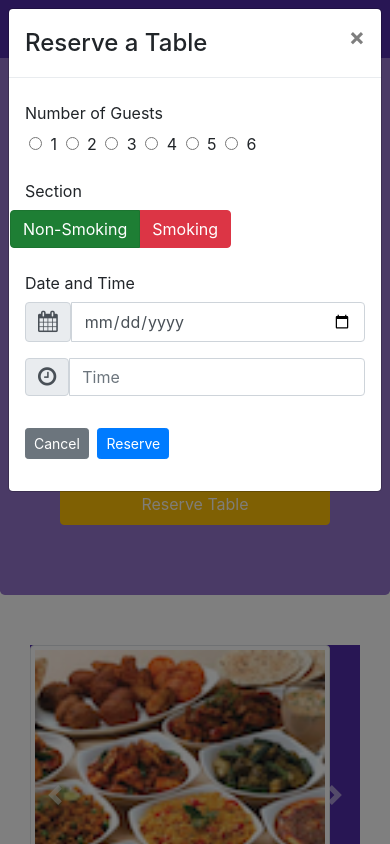
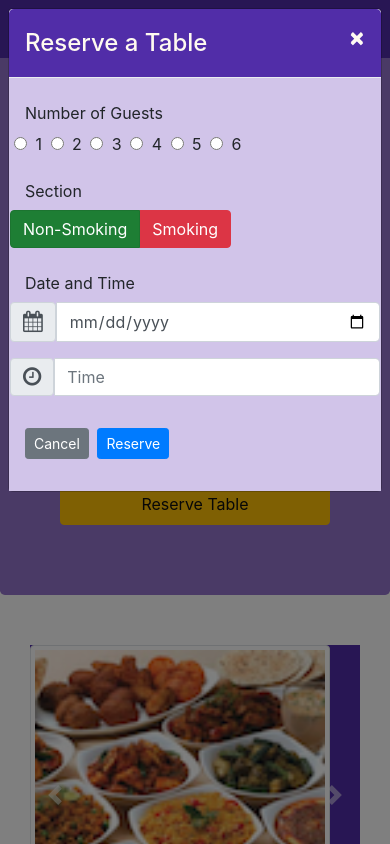
Before and after one commit to lostancient/confusion, a website: page index.html in a window 390 px wide. Both pictures are taken after a click on the link "Reserve Table". Shown: the top 844 px of the page. Drawn offline with nearby package versions, Linux system fonts and the light colour scheme.

Commit message:
added js to show modals

```diff
--- a/css/styles.scss
+++ b/css/styles.scss
@@ -75,3 +75,25 @@ body{
     position: absolute;
     bottom: 0px;
 }
+.modal{
+    .modal-header {
+        background: $background-dark;
+        color: floralwhite;
+            .close {
+                color: floralwhite;
+                opacity: 1;
+            }
+    }
+    .modal-body {
+        background: $background-pale;
+    }
+}
+#reserveButton {
+    color: #0f0f0f;
+}
+#date {
+    padding: 0;
+}
+#radioDiv {
+    padding: 0;
+}
--- a/index.html
+++ b/index.html
@@ -11,7 +11,7 @@
         <link rel="stylesheet" href="css/styles.css">
         <link rel="stylesheet" href="node_modules/font-awesome/css/font-awesome.min.css">
         <link rel="stylesheet" href="css/bootstrap-social.css">
-        <script src="js/scripts.js"></script>
+
     <!-- endbuild -->
     <title>Ristorante Con Fusion</title>
 </head>
@@ -31,7 +31,7 @@
                     <li class="nav-item"><a class="nav-link" href="contactus.html"><span class="fa fa-address-card fa-lg"></span>Contact</a></li>
                 </ul>
                  <span class="navbar-text">
-                    <a data-toggle="modal" data-target="#loginModal">
+                    <a id="loginButton">
                     <span class="fa fa-sign-in"></span> Login</a>
                 </span>
             </div>
@@ -43,7 +43,7 @@
             <div class="modal-content">
                 <div class="modal-header">
                     <h4 class="modal-title">Login </h4>
-                    <button type="button" class="close" data-dismiss="modal">&times;</button>
+                    <button type="button" class="close" data-dismiss="modal" id="modalCloseButton">&times;</button>
                 </div>
                 <div class="modal-body">
                     <form>
@@ -78,7 +78,7 @@
                 <div class="modal-content">
                     <div class="modal-header">
                         <h4 class="modal-title">Reserve a Table </h4>
-                        <button type="button" class="close" data-dismiss="modal">&times;</button>
+                        <button type="button" class="close" data-dismiss="modal" id="modalCloseButton">&times;</button>
                     </div>
                     <div class="modal-body">
                         <form>
@@ -137,7 +137,7 @@
                     <img src="img/logo.png" class="img-fluid">
                 </div>
                 <div class="col-12 col-sm align-self-center">
-                    <a data-toggle="modal" data-target="#reserveModal" class="btn btn-block nav-link btn-warning" id="reserveButton">Reserve Table</a>
+                    <a data-target="#reserveModal" class="btn btn-block nav-link btn-warning" id="reserveButton">Reserve Table</a>
                 </div>
             </div>
         </div>
@@ -298,13 +298,13 @@
  <script src="node_modules/jquery/dist/jquery.slim.min.js"></script>
  <script src="node_modules/popper.js/dist/umd/popper.min.js"></script>
  <script src="node_modules/bootstrap/dist/js/bootstrap.min.js"></script>
+ <script src="js/scripts.js"></script>
  <!-- endbuild-->
 
- <!-- <script>
-    $(document).ready(function(){
-        $('[data-toggle="tooltip"]').tooltip();
-    });
-</script> -->
+ <script>
+
+
+</script>
 
 </body>
 
--- a/js/scripts.js
+++ b/js/scripts.js
@@ -12,3 +12,14 @@
             $("#carousel-button").children("span").addClass('fa-pause');
         }
     });
+//loginModal
+//reserveModal
+//reserveButton
+//loginButton
+$("#reserveButton").click(function(){
+    $("#reserveModal").modal("toggle");
+});
+
+$("#loginButton").click(function(){
+    $("#loginModal").modal("toggle");
+});
```
Also changed, not shown: css/styles.css, 1 other file.
